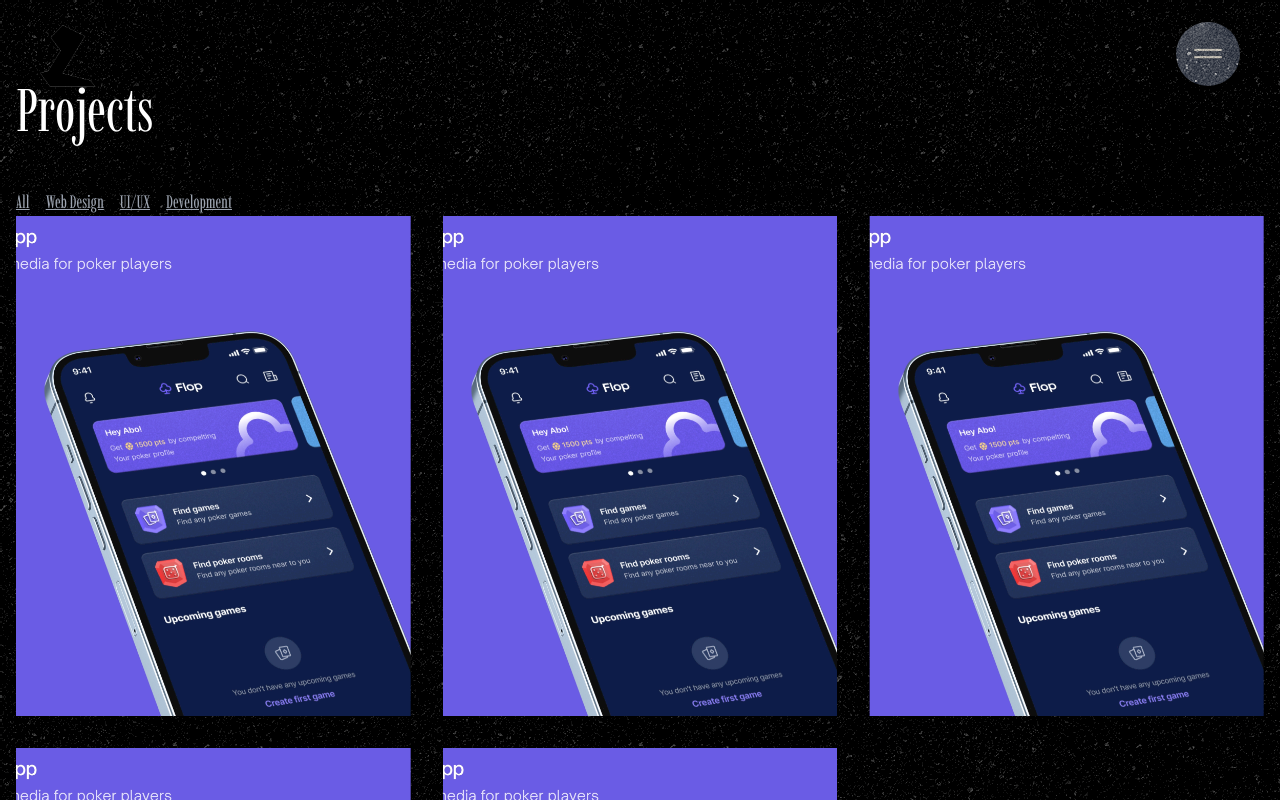
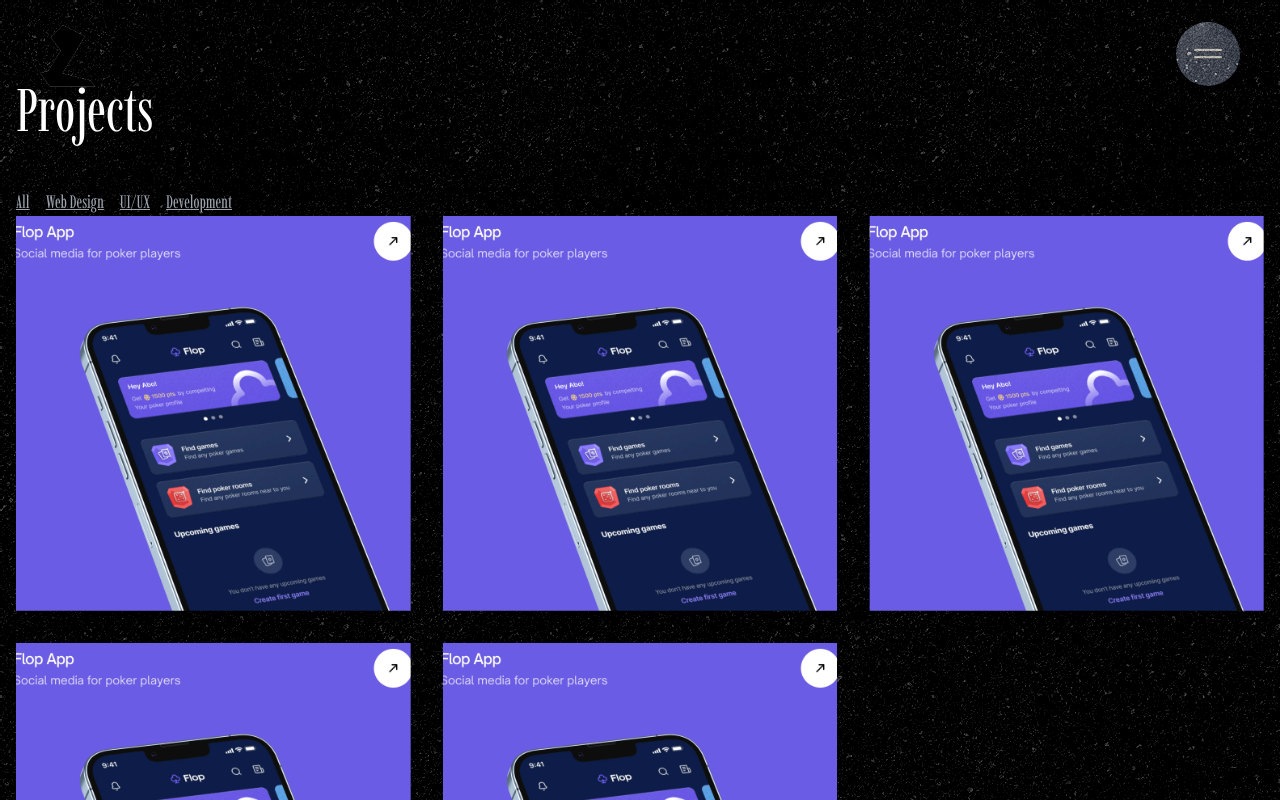
Before and after one commit to abdulrafayoc/Portfolio-2025, a React (Vite) app: page /projects in a window 1280 px wide. Shown: the top 800 px of the page. Built offline with nearby package versions, Linux system fonts and the light colour scheme.

Commit message:
Refactor ProjectItem component for consistent aspect ratio

```diff
--- a/src/components/ProjectItem.css
+++ b/src/components/ProjectItem.css
@@ -10,7 +10,6 @@
   opacity: 1; /* Ensure it's hidden by default */
   transition: transform 0.1s, opacity 0.1s ease-in-out; /* Smooth transition */
   background-image: url('../assets/noise.gif');
-
 }
 
 .thumb__caption-link {
@@ -30,18 +29,8 @@
 .thumb img, .thumb svg, .thumb image {
   object-position: center;
   display: block;
+  object-fit: cover; /* Maintain aspect ratio */
+  width: 100%;
+  height: 100%;
+  aspect-ratio: 1 / 1; /* Set a consistent aspect ratio */
 }
-
-/* Aspect ratio fallback for older browsers */
-@supports not (aspect-ratio: 1/1) {
-  .thumb::before {
-    float: left;
-    padding-top: 100%;
-    content: '';
-  }
-  .thumb::after {
-    display: block;
-    content: '';
-    clear: both;
-  }
-}
--- a/src/components/ProjectItem.jsx
+++ b/src/components/ProjectItem.jsx
@@ -1,13 +1,20 @@
-import React, { useEffect, useRef, useId } from 'react';
-import { gsap } from 'gsap';
-import { MotionPathPlugin } from 'gsap/MotionPathPlugin';
-import './ProjectItem.css';
+import React, { useEffect, useRef, useId } from "react";
+import { gsap } from "gsap";
+import { MotionPathPlugin } from "gsap/MotionPathPlugin";
+import "./ProjectItem.css";
 
 if (typeof window !== "undefined") {
   gsap.registerPlugin(MotionPathPlugin);
 }
 
-const ProjectItem = ({ image, title, location, year, counter, description }) => {
+const ProjectItem = ({
+  image,
+  title,
+  location,
+  year,
+  counter,
+  description,
+}) => {
   const containerRef = useRef(null);
   const imageRef = useRef(null);
   const svgRef = useRef(null);
@@ -24,7 +31,7 @@
 
   useEffect(() => {
     // Initial setup
-    gsap.set(captionRef.current, { y: '0%', opacity: 0 });
+    gsap.set(captionRef.current, { y: "0%", opacity: 0 });
     gsap.set(metaRefs.counter.current, { x: 20, opacity: 0 });
     gsap.set(metaRefs.title.current, { x: -20, opacity: 0 });
     gsap.set(metaRefs.location.current, { x: 20, opacity: 0 });
@@ -33,59 +40,79 @@
     // Set initial image scale and position
     gsap.set(imageRef.current, {
       scale: 1.1,
-      transformOrigin: 'center center'
+      transformOrigin: "center center",
     });
 
     const hoverTimeline = gsap.timeline({ paused: true });
 
     hoverTimeline
-      .to(displacementMapRef.current, {
-        attr: { scale: 80 }, // Reduced scale for less aggressive distortion
-        duration: 0.7,
-        ease: 'power2.inOut',
-      }, 0)
-      .to(captionRef.current, {
-        y: '0%',
-        opacity: .75,
-        duration: 0.3,
-        ease: 'sine.out',
-      }, 0)
       .to(
-        [metaRefs.counter.current, metaRefs.title.current, metaRefs.location.current, metaRefs.year.current],
+        displacementMapRef.current,
+        {
+          attr: { scale: 80 }, // Reduced scale for less aggressive distortion
+          duration: 0.7,
+          ease: "power2.inOut",
+        },
+        0
+      )
+      .to(
+        captionRef.current,
+        {
+          y: "0%",
+          opacity: 0.75,
+          duration: 0.3,
+          ease: "sine.out",
+        },
+        0
+      )
+      .to(
+        [
+          metaRefs.counter.current,
+          metaRefs.title.current,
+          metaRefs.location.current,
+          metaRefs.year.current,
+        ],
         {
           x: 0,
           opacity: 1,
           stagger: 0.1,
-          ease: 'power3.out',
+          ease: "power3.out",
         },
         0
       )
-      .to(imageRef.current, {
-        scale: 1.2,
-        duration: 0.7,
-        ease: 'power2.inOut',
-      }, 0);
+      .to(
+        imageRef.current,
+        {
+          scale: 1.2,
+          duration: 0.7,
+          ease: "power2.inOut",
+        },
+        0
+      );
 
     const handleMouseEnter = () => hoverTimeline.play();
     const handleMouseLeave = () => hoverTimeline.reverse();
 
     const container = containerRef.current;
-    container.addEventListener('mouseenter', handleMouseEnter);
-    container.addEventListener('mouseleave', handleMouseLeave);
+    container.addEventListener("mouseenter", handleMouseEnter);
+    container.addEventListener("mouseleave", handleMouseLeave);
 
     return () => {
-      container.removeEventListener('mouseenter', handleMouseEnter);
-      container.removeEventListener('mouseleave', handleMouseLeave);
+      container.removeEventListener("mouseenter", handleMouseEnter);
+      container.removeEventListener("mouseleave", handleMouseLeave);
     };
   }, []);
 
   return (
-    <div ref={containerRef} className="item w-full h-full group relative overflow-hidden">
-      <figure className="thumb w-full h-[500px] relative overflow-hidden">
+    <div
+      ref={containerRef}
+      className="item w-full h-full group relative overflow-hidden"
+    >
+      <figure className="thumb w-full aspect-square relative overflow-hidden">
         <svg
           ref={svgRef}
           className="distort w-full h-full absolute top-1/2 left-1/2 -translate-x-1/2 -translate-y-1/2"
-          viewBox="0 0 350 450"
+          viewBox="0 0 450 450"
           preserveAspectRatio="xMidYMid meet"
           xmlns="http://www.w3.org/2000/svg"
         >
@@ -124,13 +151,18 @@
           ref={captionRef}
           className="thumb__caption bg-black/80 text-white absolute inset-0 flex flex-col justify-center items-center text-center p-4 translate-y-full opacity-1 backdrop-blur-sm"
         >
-          <p className="thumb__caption-title text-xl font-bold mb-2">{description}</p>
+          <p className="thumb__caption-title text-xl font-bold mb-2">
+            {description}
+          </p>
           <a className="thumb__caption-link text-link underline">Explore</a>
         </figcaption>
       </figure>
 
       <div className="item__meta mt-4 ml-4 top-0 absolute">
-        <p ref={metaRefs.counter} className="item__meta-counter opacity-0 transform translate-x-5">
+        <p
+          ref={metaRefs.counter}
+          className="item__meta-counter opacity-0 transform translate-x-5"
+        >
           {counter}
         </p>
         <h3
--- a/src/pages/Projects.css
+++ b/src/pages/Projects.css
@@ -1,4 +1,4 @@
-/* Projects.css */
+
 
 .projects-container {
   background-image: url('../assets/serv-bg.png');
@@ -35,6 +35,8 @@
 
 .project-item img {
   @apply w-full h-64 object-cover filter grayscale transition-all duration-300;
+  object-fit: cover; /* Maintain aspect ratio */
+  aspect-ratio: 1 / 1; /* Set a consistent aspect ratio */
 }
 
 .project-item.group:hover img {
```
Lines whose indentation alone changed are shown as unchanged.
